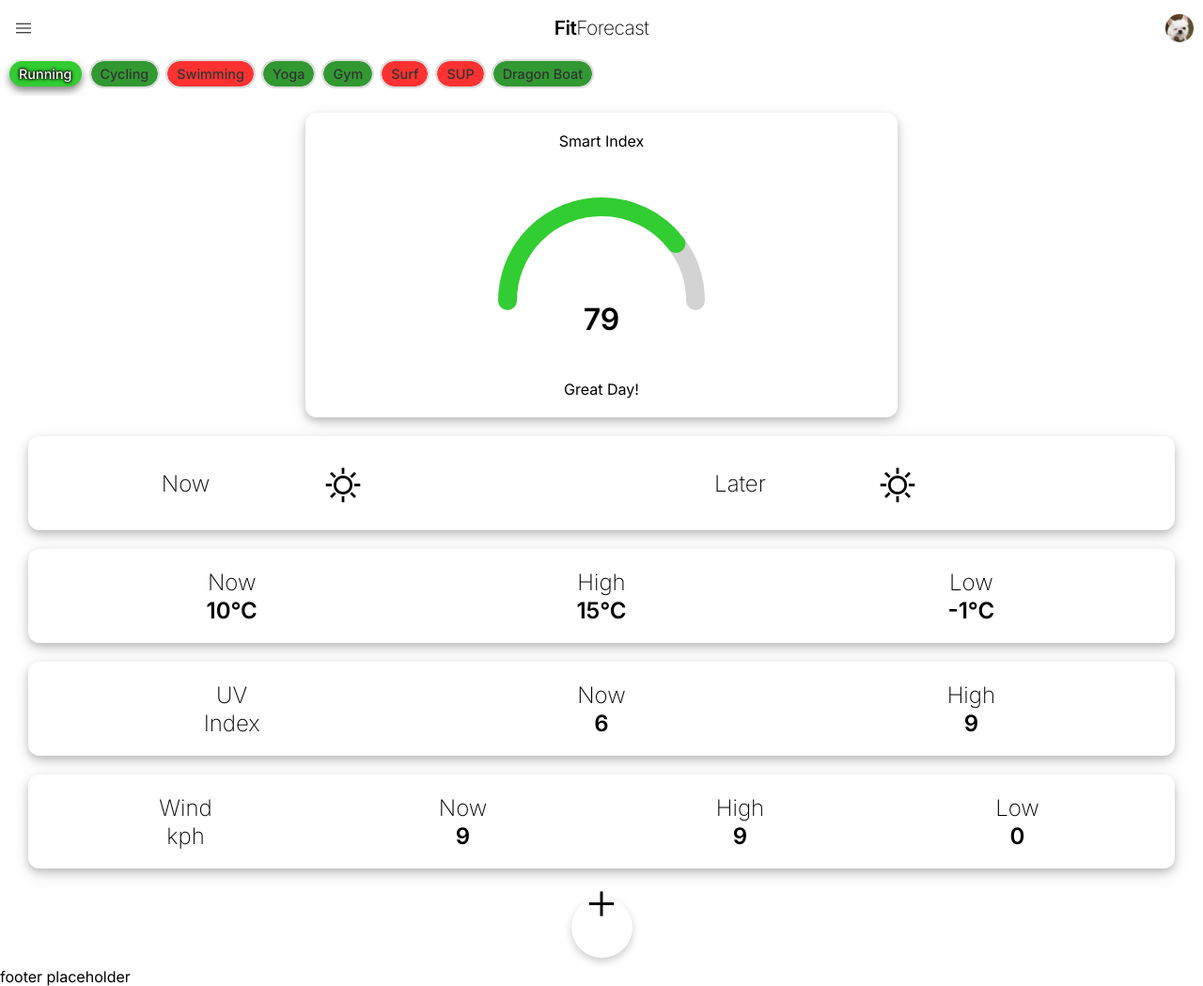
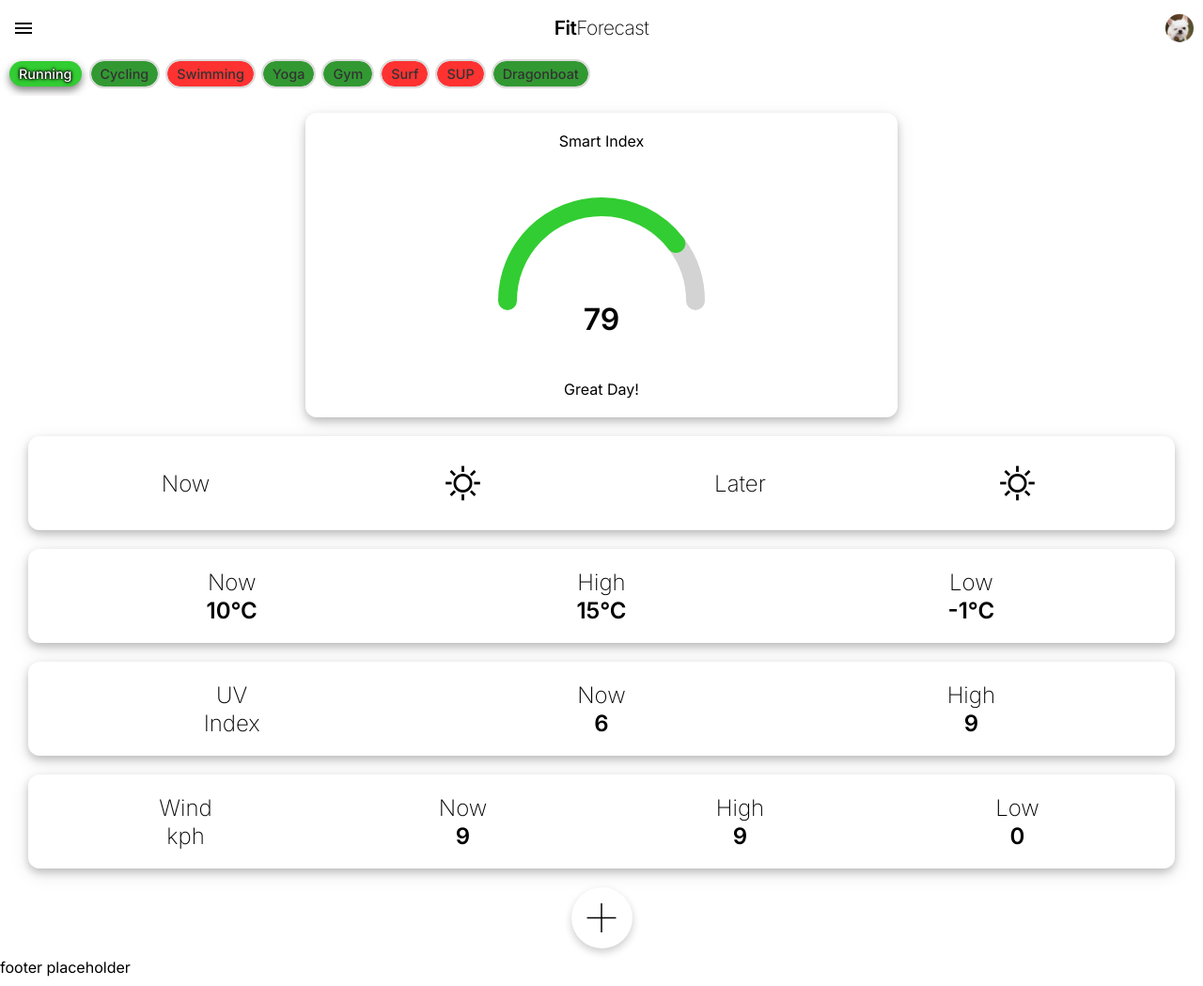
Before and after one commit to Disco91/FitForecast, a Django app: page / in a window 1280 px wide. Shown: the whole page at 94% size. Run offline with Django 5.2, Linux system fonts and the light colour scheme.

Commit message:
Tidy Code, fix bugs for icon placement.

```diff
--- a/fitForecast/main/static/css/styles.css
+++ b/fitForecast/main/static/css/styles.css
@@ -42,11 +42,10 @@
     white-space: nowrap;
     display: flex;
     position: fixed;
-    top: 55px; /* Just below the top bar */
+    top: 55px;
     left: 0;
     width: 100%;
     z-index: 999;
-    scrollbar-width: none; /* Hides scrollbar in Firefox */
 }
 
 /* Hide scrollbar for WebKit browsers */
@@ -111,8 +110,8 @@
     right: 10px;
     top: 50%;
     transform: translateY(-50%);
-    width: 30px; /* Set width */
-    height: 30px; /* Set height */
+    width: 30px;
+    height: 30px;
     border-radius: 50%; /* Make it circular */
     object-fit: cover; /* Ensures the image fills the circle without distortion */
 
@@ -124,31 +123,28 @@
     left: 10px;
     top: 50%;
     transform: translateY(-40%);
-    width: 30px; /* Set width */
-    height: 30px; /* Set height */
-    font-variation-settings:
-    'FILL' 0,
-    'wght' 200,
-    'GRAD' 0,
-    'opsz' 24
+    width: 30px;
+    height: 30px;
 }
 
 /* tile icons */
 .tile .material-symbols-outlined {
     font-size: 2.5rem;
-    width: 40px; /* Set width */
-    height: 40px; /* Set height */
-    transform: translateY(30%);
+    position:center;
+    width: 40px;
+    height: 40px;
 }
 
 .grid-icon {
     position: static;  /* Reset position to default */
     transform: none;   /* Reset transform */
-    width: auto;       /* Allow icon to adjust size based on content */
-    height: auto;      /* Allow icon to adjust size based on content */
-    font-size: 40px;   /* Larger icon size inside the grid */
-    text-align: center;  /* Center the icon inside the div */
-    padding: 0;          /* Remove extra padding if you want the icon to fit better */
+    width: auto;
+    height: auto;
+    font-size: 40px;
+    text-align: center;
+    padding: 0;
+    justify-self: center;
+    align-self: center;
 }
 
 .tile-container {
@@ -156,7 +152,7 @@
     flex-wrap: wrap;
     gap: 20px;
     padding: 20px;
-    justify-content: center; /* Centers tiles horizontally */
+    justify-content: center;
 
 }
 
@@ -207,14 +203,15 @@
     box-shadow: 0px 4px 8px rgba(0, 0, 0, 0.2);
     transition: transform 0.2s ease, background 0.3s ease-in-out;
     position: relative;        /* Keeps the button inside the container */
-    margin-top: 10px;          /* Space between tiles and button */
+    margin-top: 0px;          /* Space between tiles and button */
 } /* chatgpt used to find lists of styles to apply */
 
 /* Ensure the Material icon is properly centered */
 .add-tile-button .material-symbols-outlined {
-    font-size: 45px;           /* Adjust the icon size if necessary */
+    font-size: 65px;           /* Adjust the icon size if necessary */
     display: inline-block;     /* Ensures the icon is treated as an inline element */
-    transform: translateY(-22px);
+    transform: translateY(0);
+    font-weight: 100;
 }
 
 /* Hover effect */
--- a/fitForecast/main/static/js/tiles.js
+++ b/fitForecast/main/static/js/tiles.js
@@ -223,7 +223,7 @@ document.addEventListener("DOMContentLoaded", function () {
                 Gym: [condition_now_later, temp_now_high_low, uv_now_high, wind_now_high_low],
                 Surf: [condition_now_later, temp_now_high_low, uv_now_high, wind_now_high_low],
                 SUP: [condition_now_later, temp_now_high_low, uv_now_high, wind_now_high_low],
-                Dragon_Boat: [condition_now_later, temp_now_high_low, uv_now_high, wind_now_high_low]
+                Dragonboat: [condition_now_later, temp_now_high_low, uv_now_high, wind_now_high_low]
             }
 
             // collect tiles to render
--- a/fitForecast/main/templates/base.html
+++ b/fitForecast/main/templates/base.html
@@ -37,7 +37,7 @@
             <span class="sport" id="gym-pill">Gym</span>
             <span class="sport" id="surf-pill">Surf</span>
             <span class="sport" id="sup-pill">SUP</span>
-            <span class="sport" id="dragonboat-pill">Dragon Boat</span>
+            <span class="sport" id="dragonboat-pill">Dragonboat</span>
         </div>
     </div>
 
```
